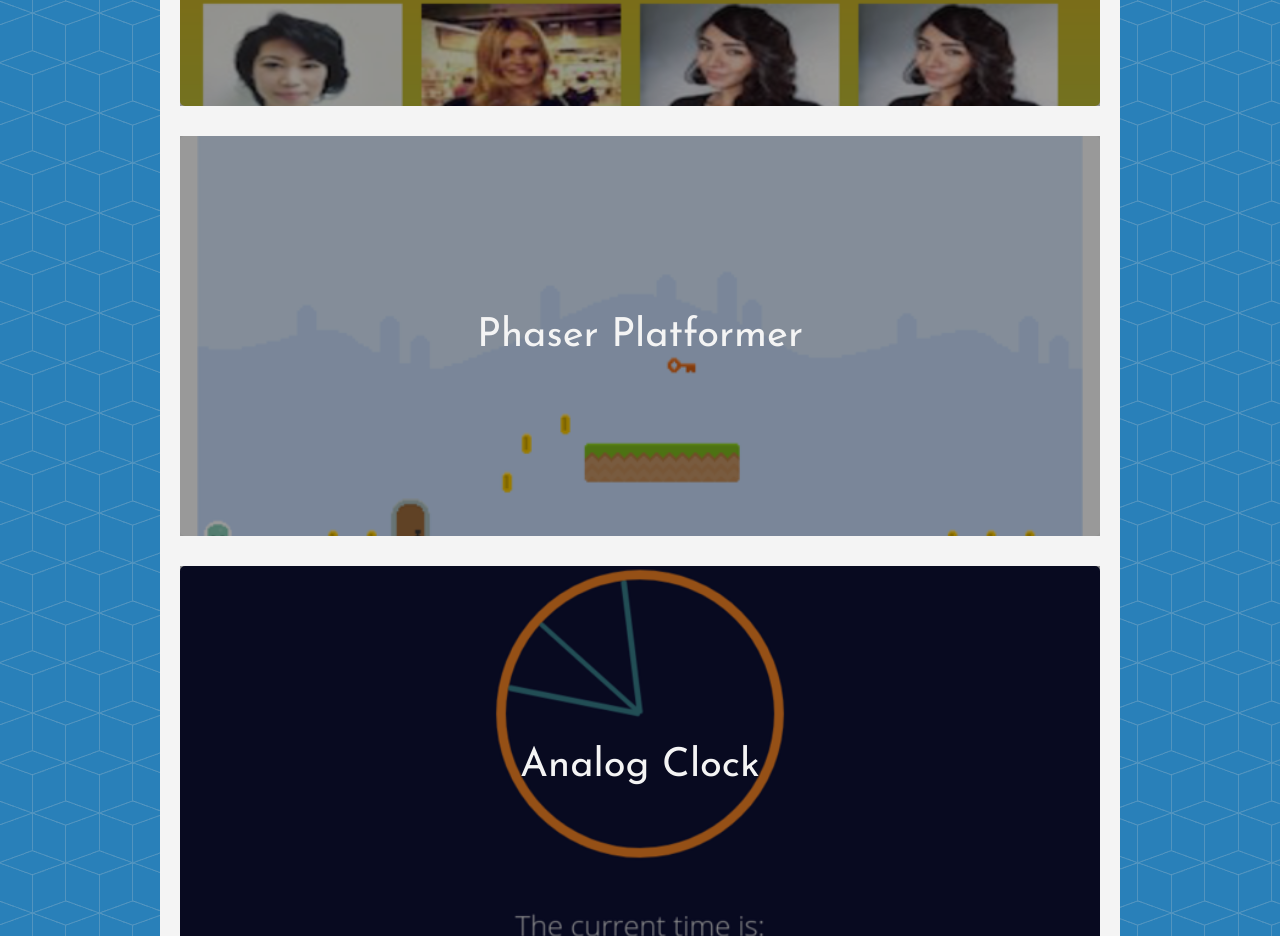
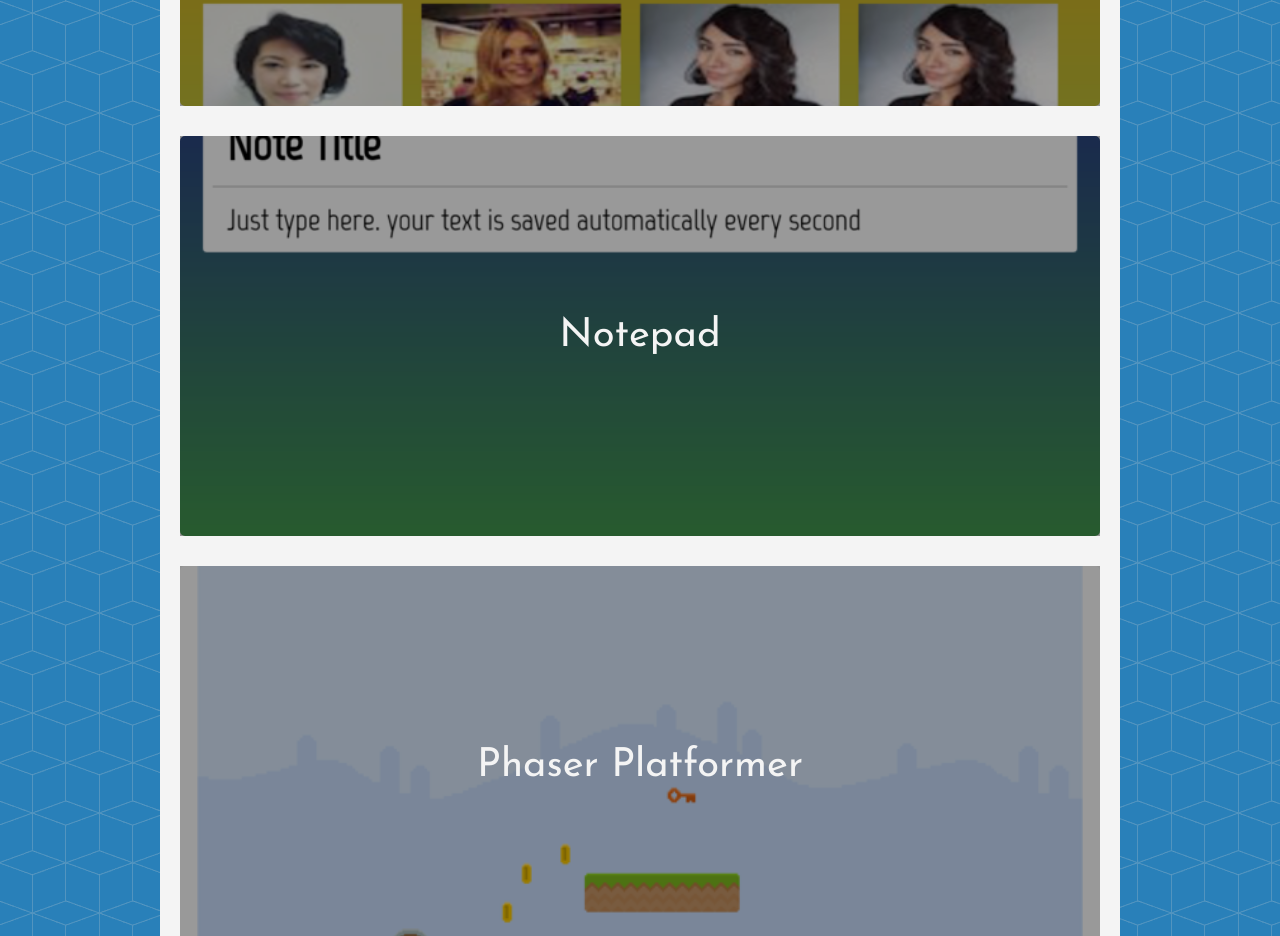
Before and after one commit to AndrewUsher/AndrewUsher.github.io, a plain HTML site: page index.html in a window 1280 px wide. Shown: the part 2100-3036 px from the top of the page. Drawn offline with nearby package versions, Linux system fonts and the light colour scheme.

Commit message:
Add notepad to portfolio

```diff
--- a/index.html
+++ b/index.html
@@ -77,6 +77,11 @@
                         Random User Generator
                     </a>
                 </div>
+                <div class="project notepad">
+                    <a href="https://andrewusher.github.io/notepad/" target="_blank">
+                        Notepad
+                    </a>
+                </div>
                 <div class="project phaser-platformer">
                     <a href="https://andrewusher.github.io/phaser-platformer/" target="_blank">
                         Phaser Platformer
--- a/styl/style.styl
+++ b/styl/style.styl
@@ -158,6 +158,9 @@ header
 .random-user-generator
     background: url(../img/random-user-generator.png) center center no-repeat;
 
+.notepad
+    background: url(../img/notepad.png) center center no-repeat;
+
 .phaser-platformer
     background: url(../img/phaser-platformer.png) center center no-repeat;
 
```
Also changed, not shown: css/style.css, img/notepad.png (added).
